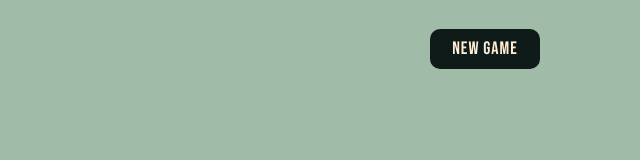
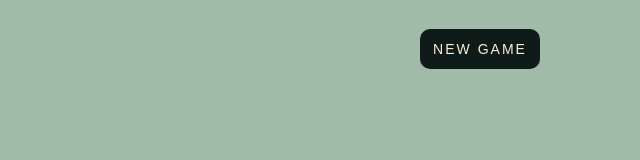
Before and after one commit to dspodina/blackjack-game, a website with bundled scripts: page src/index.html in a window 1280 px wide. Shown: the full height of the page, 640-1280 px from the left. Built offline with nearby package versions, Linux system fonts and the light colour scheme.

Commit message:
changed font-family for the btn

```diff
--- a/src/styles.css
+++ b/src/styles.css
@@ -97,15 +97,15 @@ img {
 }
 
 button {
-  font-family: "Bebas Neue", sans-serif;
-  letter-spacing: 1px;
+  /* font-family: "Bebas Neue", sans-serif; */
+  letter-spacing: 2px;
   color: #ffeed6;
   text-transform: uppercase;
   background: #0e1b18;
-  font-size: 18px;
+  font-size: 14px;
   border-radius: 10px;
   height: 40px;
-  width: 110px;
+  width: 120px;
 }
 
 button:hover {
```
